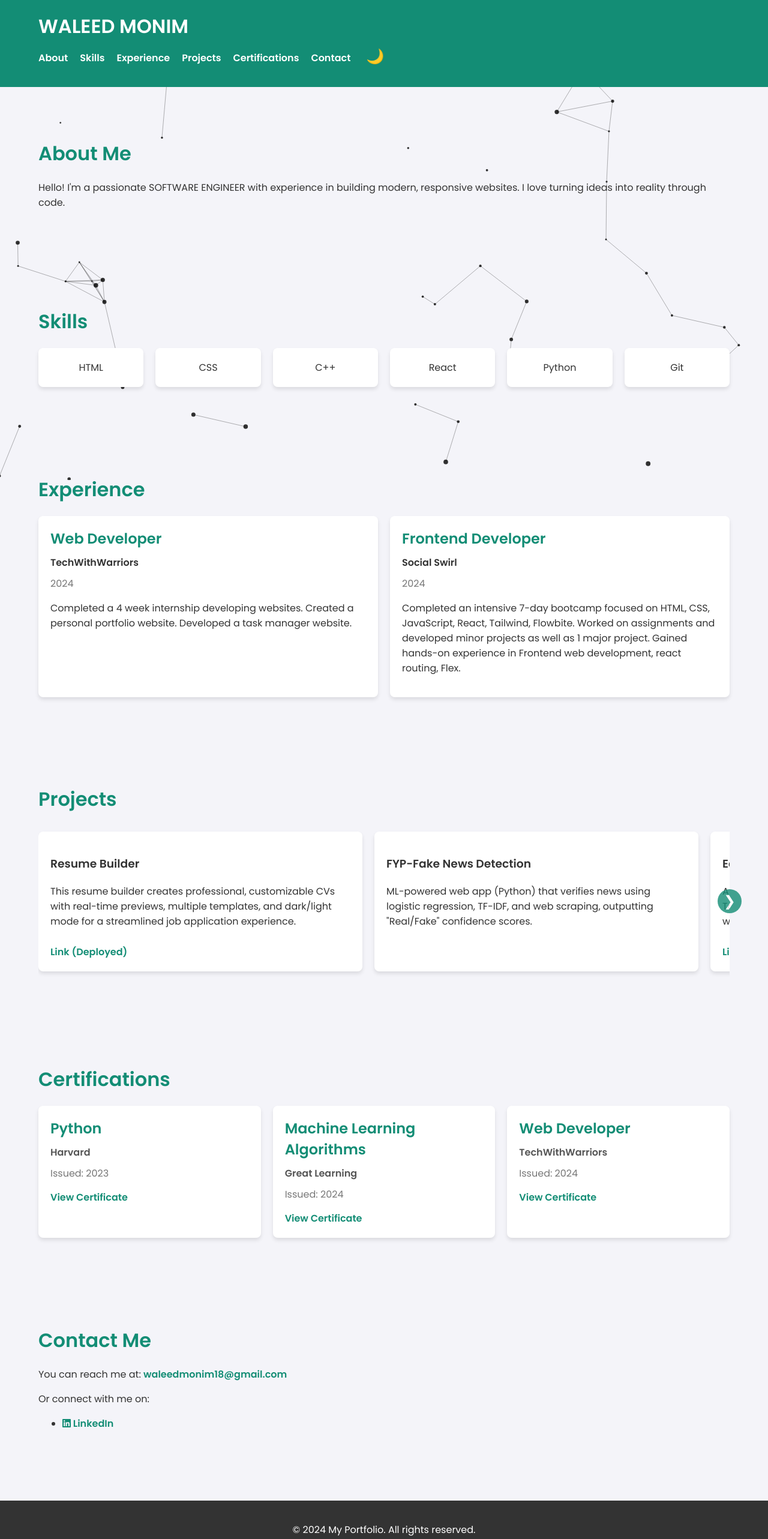
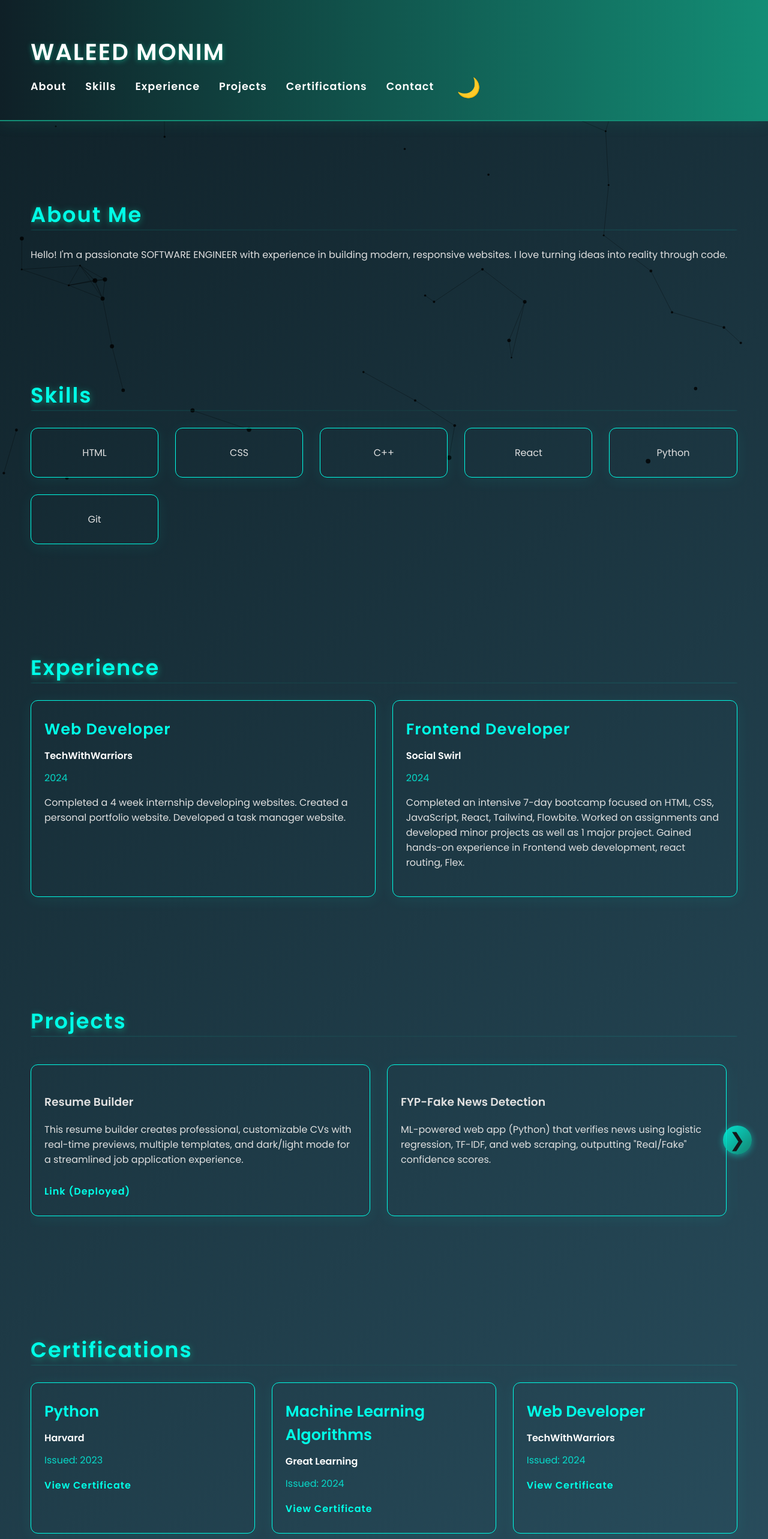
Before and after one commit to waleed170/wp, a plain HTML site: page index.html in a window 1280 px wide. Shown: the top 2565 px of the page at 60% size. Drawn offline with Linux system fonts and the light colour scheme.

Commit message:
Update styles.css

```diff
--- a/styles.css
+++ b/styles.css
@@ -1,12 +1,24 @@
 /* General Styles */
 body {
-  font-family: 'Poppins', sans-serif;
+  font-family: 'Poppins', 'Segoe UI', 'Roboto', sans-serif;
   margin: 0;
   padding: 0;
-  background-color: #f4f4f9;
-  color: #333;
-  transition: background-color 0.3s, color 0.3s;
+  background: linear-gradient(135deg, #0f2027 0%, #2c5364 100%);
+  color: #e0e0e0;
+  transition: background 0.4s, color 0.3s;
   position: relative;
+  min-height: 100vh;
+  overflow-x: hidden;
+}
+
+/* Glassmorphism Card */
+.glass {
+  background: rgba(30, 30, 30, 0.7);
+  border-radius: 16px;
+  box-shadow: 0 8px 32px 0 rgba(31, 38, 135, 0.37);
+  backdrop-filter: blur(8px);
+  -webkit-backdrop-filter: blur(8px);
+  border: 1px solid rgba(255, 255, 255, 0.18);
 }
 
 /* Canvas for particle system */
@@ -14,109 +26,176 @@ body {
   position: fixed;
   top: 0;
   left: 0;
-  width: 100%;
-  height: 100%;
+  width: 100vw;
+  height: 100vh;
   z-index: -1;
   pointer-events: none;
-  background: #f4f4f9;
+  background: transparent;
 }
 
+/* Container */
 .container {
-  width: 90%;
-  max-width: 1200px;
+  width: 92%;
+  max-width: 1300px;
   margin: 0 auto;
+  padding-top: 30px;
 }
 
+/* Header */
 header {
-  background: #138d75;
-  color: white;
-  padding: 20px 0;
+  background: linear-gradient(90deg, #0f2027 0%, #138d75 100%);
+  color: #fff;
+  padding: 28px 0 18px 0;
   display: flex;
   justify-content: space-between;
   align-items: center;
+  border-bottom: 2px solid #138d75;
+  box-shadow: 0 2px 24px rgba(19, 141, 117, 0.2);
 }
 
 header h1 {
   margin: 0;
-  font-size: 2rem;
+  font-size: 2.4rem;
+  letter-spacing: 2px;
+  font-weight: 700;
+  text-shadow: 0 2px 8px #138d75;
 }
 
 nav ul {
   list-style: none;
   padding: 0;
   display: flex;
-  gap: 20px;
+  gap: 32px;
 }
 
 nav ul li a {
-  color: white;
+  color: #fff;
   text-decoration: none;
   font-weight: 600;
+  font-size: 1.1rem;
+  letter-spacing: 1px;
+  position: relative;
+  transition: color 0.3s;
+}
+
+nav ul li a::after {
+  content: '';
+  display: block;
+  width: 0;
+  height: 2px;
+  background: #00ffe7;
+  transition: width 0.3s;
+  position: absolute;
+  left: 0;
+  bottom: -4px;
+  border-radius: 2px;
+}
+nav ul li a:hover::after {
+  width: 100%;
+}
+nav ul li a:hover {
+  color: #00ffe7;
 }
 
 #theme-toggle {
   background: none;
   border: none;
-  font-size: 1.5rem;
+  font-size: 2rem;
   cursor: pointer;
-  color: white;
-   margin-top: -5px;
+  color: #00ffe7;
+  margin-top: -5px;
+  transition: color 0.3s;
+}
+#theme-toggle:hover {
+  color: #fff;
+  text-shadow: 0 0 8px #00ffe7;
 }
 
+/* Section */
 .section {
-  padding: 60px 0;
+  padding: 70px 0 50px 0;
 }
 
+/* Headings */
 h2 {
-  font-size: 2rem;
-  margin-bottom: 20px;
-  color: #138d75;
+  font-size: 2.2rem;
+  margin-bottom: 28px;
+  color: #00ffe7;
+  letter-spacing: 2px;
+  text-shadow: 0 2px 12px #138d75;
+  position: relative;
+  overflow: hidden;
+}
+h2::after {
+  content: '';
+  position: absolute;
+  left: 0;
+  bottom: -6px;
+  width: 100%;
+  height: 4px;
+  background: linear-gradient(90deg, #00ffe7, #138d75, #00ffe7);
+  filter: blur(2px);
+  animation: neon-glow 2s infinite alternate;
+  border-radius: 2px;
 }
 
 /* Skills Section */
 .skills-grid {
   display: grid;
-  grid-template-columns: repeat(auto-fit, minmax(150px, 1fr));
-  gap: 20px;
+  grid-template-columns: repeat(auto-fit, minmax(180px, 1fr));
+  gap: 28px;
 }
 
 .skill {
-  background: white;
-  padding: 20px;
+  composes: glass;
+  padding: 28px 18px;
   text-align: center;
-  border-radius: 8px;
-  box-shadow: 0 4px 6px rgba(0, 0, 0, 0.1);
-  transition: background-color 0.3s, color 0.3s;
+  border-radius: 12px;
+  box-shadow: 0 4px 24px rgba(0,255,231,0.08);
+  border: 1px solid #00ffe7;
+  transition: transform 0.3s, box-shadow 0.3s;
+  position: relative;
+}
+.skill:hover {
+  transform: translateY(-6px) scale(1.04);
+  box-shadow: 0 8px 32px #00ffe755;
 }
 
 /* Experience Section */
 .experience-grid {
   display: grid;
-  grid-template-columns: repeat(auto-fit, minmax(250px, 1fr));
-  gap: 20px;
+  grid-template-columns: repeat(auto-fit, minmax(320px, 1fr));
+  gap: 28px;
 }
 
 .experience {
-  background: white;
-  padding: 20px;
-  border-radius: 8px;
-  box-shadow: 0 4px 6px rgba(0, 0, 0, 0.1);
-  transition: background-color 0.3s, color 0.3s;
+  composes: glass;
+  padding: 28px 22px;
+  border-radius: 12px;
+  box-shadow: 0 4px 24px rgba(0,255,231,0.08);
+  border: 1px solid #00ffe7;
+  transition: transform 0.3s, box-shadow 0.3s;
+}
+.experience:hover {
+  transform: translateY(-6px) scale(1.04);
+  box-shadow: 0 8px 32px #00ffe755;
 }
 
 .experience h3 {
   margin: 0;
-  font-size: 1.5rem;
-  color: #138d75;
+  font-size: 1.6rem;
+  color: #00ffe7;
+  letter-spacing: 1px;
 }
 
 .experience .company {
   font-weight: 600;
-  margin: 10px 0;
+  margin: 12px 0;
+  color: #fff;
 }
 
 .experience .duration {
-  color: #777;
+  color: #00ffe7cc;
   margin: 5px 0;
 }
 
@@ -125,15 +204,15 @@ h2 {
   position: relative;
   display: flex;
   align-items: center;
-  gap: 10px;
+  gap: 18px;
 }
 
 .projects-grid {
   display: flex;
   overflow-x: auto;
   scroll-behavior: smooth;
-  gap: 20px;
-  padding: 10px 0;
+  gap: 28px;
+  padding: 18px 0;
   scrollbar-width: none;
   -ms-overflow-style: none;
 }
@@ -143,45 +222,52 @@ h2 {
 }
 
 .project {
-  min-width: 250px;
-  max-width: 500px;
-  background: white;
-  padding: 20px;
-  border-radius: 8px;
-  box-shadow: 0 4px 6px rgba(0, 0, 0, 0.1);
-  transition: background-color 0.3s, color 0.3s;
+  min-width: 280px;
+  max-width: 520px;
+  composes: glass;
+  padding: 28px 22px;
+  border-radius: 12px;
+  box-shadow: 0 4px 24px rgba(0,255,231,0.08);
+  border: 1px solid #00ffe7;
+  transition: transform 0.3s, box-shadow 0.3s;
   flex: 0 0 auto;
+  position: relative;
+}
+.project:hover {
+  transform: translateY(-6px) scale(1.04);
+  box-shadow: 0 8px 32px #00ffe755;
 }
 
 .scroll-arrow {
-  background: #138d75;
-  color: white;
+  background: linear-gradient(135deg, #00ffe7 0%, #138d75 100%);
+  color: #121212;
   border: none;
   border-radius: 50%;
-  width: 40px;
-  height: 40px;
-  font-size: 1.5rem;
+  width: 48px;
+  height: 48px;
+  font-size: 2rem;
   cursor: pointer;
   display: flex;
   align-items: center;
   justify-content: center;
-  opacity: 0.8;
-  transition: opacity 0.3s;
-  z-index: 1;
+  opacity: 0.85;
+  transition: opacity 0.3s, box-shadow 0.3s;
+  z-index: 2;
+  box-shadow: 0 2px 12px #00ffe788;
 }
-
 .scroll-arrow:hover {
   opacity: 1;
+  box-shadow: 0 4px 24px #00ffe7cc;
 }
 
 .left-arrow {
   position: absolute;
-  left: -20px;
+  left: -24px;
 }
 
 .right-arrow {
   position: absolute;
-  right: -20px;
+  right: -24px;
 }
 
 .scroll-arrow.hidden {
@@ -190,163 +276,235 @@ h2 {
 
 .project-link {
   display: inline-block;
-  margin-top: 10px;
-  color: #138d75;
+  margin-top: 12px;
+  color: #00ffe7;
   text-decoration: none;
   font-weight: 600;
+  letter-spacing: 1px;
+  transition: color 0.3s;
 }
-
 .project-link:hover {
+  color: #fff;
+  text-shadow: 0 0 8px #00ffe7;
   text-decoration: underline;
 }
 
 /* Certifications Section */
 .certifications-grid {
   display: grid;
-  grid-template-columns: repeat(auto-fit, minmax(250px, 1fr));
-  gap: 20px;
+  grid-template-columns: repeat(auto-fit, minmax(320px, 1fr));
+  gap: 28px;
 }
 
 .certification {
-  background: white;
-  padding: 20px;
-  border-radius: 8px;
-  box-shadow: 0 4px 6px rgba(0, 0, 0, 0.1);
-  transition: background-color 0.3s, color 0.3s;
+  composes: glass;
+  padding: 28px 22px;
+  border-radius: 12px;
+  box-shadow: 0 4px 24px rgba(0,255,231,0.08);
+  border: 1px solid #00ffe7;
+  transition: transform 0.3s, box-shadow 0.3s;
+}
+.certification:hover {
+  transform: translateY(-6px) scale(1.04);
+  box-shadow: 0 8px 32px #00ffe755;
 }
 
 .certification h3 {
   margin: 0;
-  font-size: 1.5rem;
-  color: #138d75;
+  font-size: 1.6rem;
+  color: #00ffe7;
 }
 
 .certification .issuer {
   font-weight: 600;
-  margin: 10px 0;
-  color: #555;
+  margin: 12px 0;
+  color: #fff;
 }
 
 .certification .date {
-  color: #777;
+  color: #00ffe7cc;
   margin: 5px 0;
 }
 
 .certification-link {
   display: inline-block;
-  margin-top: 10px;
-  color: #138d75;
+  margin-top: 12px;
+  color: #00ffe7;
   text-decoration: none;
   font-weight: 600;
+  letter-spacing: 1px;
+  transition: color 0.3s;
 }
-
 .certification-link:hover {
+  color: #fff;
+  text-shadow: 0 0 8px #00ffe7;
   text-decoration: underline;
 }
 
 .certification-header {
   display: flex;
   align-items: center;
-  gap: 10px;
+  gap: 12px;
 }
 
 .certification-icon {
-  font-size: 1.5rem;
-  color: #138d75;
+  font-size: 2rem;
+  color: #00ffe7;
+  text-shadow: 0 0 8px #00ffe7;
 }
 
 /* Contact Section */
 #contact a {
-  color: #138d75;
+  color: #00ffe7;
   text-decoration: none;
   font-weight: 600;
+  letter-spacing: 1px;
+  transition: color 0.3s;
 }
-
 #contact a:hover {
+  color: #fff;
+  text-shadow: 0 0 8px #00ffe7;
   text-decoration: underline;
 }
 
 /* Footer */
 footer {
-  background: #333;
-  color: white;
+  background: linear-gradient(90deg, #0f2027 0%, #138d75 100%);
+  color: #fff;
   text-align: center;
-  padding: 20px 0;
-  margin-top: 40px;
-  transition: background-color 0.3s;
+  padding: 28px 0;
+  margin-top: 48px;
+  border-top: 2px solid #00ffe7;
+  box-shadow: 0 -2px 24px rgba(19, 141, 117, 0.2);
+  font-size: 1.1rem;
+  letter-spacing: 1px;
+  transition: background 0.3s;
 }
 
 /* Dark Mode Styles */
 body.dark-mode {
-  background-color: #121212;
-  color: #e0e0e0;
+  background: linear-gradient(135deg, #121212 0%, #232526 100%);
+  color: #00ffe7;
 }
 
-body.dark-mode header {
-  background: #1e1e1e;
+body.dark-mode header,
+body.dark-mode footer {
+  background: linear-gradient(90deg, #232526 0%, #0f2027 100%);
+  color: #00ffe7;
+  border-color: #00ffe7;
 }
 
 body.dark-mode .skill,
 body.dark-mode .experience,
 body.dark-mode .project,
 body.dark-mode .certification {
-  background: #1e1e1e;
-  color: #e0e0e0;
-  box-shadow: 0 4px 6px rgba(0, 0, 0, 0.3);
-}
-
-body.dark-mode footer {
-  background: #1e1e1e;
+  background: rgba(18, 18, 18, 0.85);
+  color: #00ffe7;
+  box-shadow: 0 4px 24px #00ffe733;
+  border: 1px solid #00ffe7;
 }
 
 body.dark-mode #particle-canvas {
-  background: #121212;
+  background: transparent;
 }
 
 body.dark-mode .scroll-arrow {
-  background: #1e1e1e;
-  color: #e0e0e0;
+  background: linear-gradient(135deg, #232526 0%, #00ffe7 100%);
+  color: #00ffe7;
+  box-shadow: 0 2px 12px #00ffe788;
 }
 
 /* Back to Top Button */
 #back-to-top {
   display: none;
   position: fixed;
-  bottom: 20px;
-  right: 20px;
-  padding: 10px;
-  background: #138d75;
-  color: white;
+  bottom: 28px;
+  right: 28px;
+  padding: 14px;
+  background: linear-gradient(135deg, #00ffe7 0%, #138d75 100%);
+  color: #121212;
   border: none;
   border-radius: 50%;
   cursor: pointer;
-  font-size: 1.5rem;
+  font-size: 2rem;
   z-index: 1000;
+  box-shadow: 0 2px 12px #00ffe788;
+  transition: background 0.3s, color 0.3s;
+}
+#back-to-top:hover {
+  background: #fff;
+  color: #00ffe7;
+  box-shadow: 0 4px 24px #00ffe7cc;
 }
 
 /* Responsive Styles */
-@media (max-width: 768px) {
+@media (max-width: 900px) {
+  .container {
+    width: 98%;
+    padding-top: 18px;
+  }
+  .skills-grid,
+  .experience-grid,
+  .certifications-grid {
+    grid-template-columns: repeat(auto-fit, minmax(90vw, 1fr));
+  }
+  .projects-grid {
+    gap: 18px;
+  }
+  .left-arrow {
+    left: 0;
+  }
+  .right-arrow {
+    right: 0;
+  }
   header {
     flex-direction: column;
     text-align: center;
+    padding: 18px 0 10px 0;
   }
-
   nav ul {
     flex-direction: column;
-    gap: 10px;
+    gap: 12px;
   }
-
-  .skills-grid,
-  .experience-grid,
-  .certifications-grid {
-    grid-template-columns: repeat(auto-fit, minmax(100%, 1fr));
-  }
-
-  .left-arrow {
-    left: 0;
-  }
-
-  .right-arrow {
-    right: 0;
+  h2 {
+    font-size: 1.6rem;
   }
 }
+
+/* Neon Glow Animation */
+
+
+/* Fade In Animation */
+@keyframes fade-in-up {
+  0% {
+    opacity: 0;
+    transform: translateY(40px) scale(0.96);
+  }
+  100% {
+    opacity: 1;
+    transform: translateY(0) scale(1);
+  }
+}
+
+/* Floating Card Animation */
+@keyframes float-card {
+  0%, 100% {
+    transform: translateY(0);
+  }
+  50% {
+    transform: translateY(-8px);
+  }
+}
+
+/* Apply Animations */
+.section, .container, h2, .skill, .experience, .project, .certification, #contact, footer {
+  animation: fade-in-up 1s cubic-bezier(.77,0,.175,1) both;
+}
+
+.skill, .experience, .project, .certification {
+  animation: float-card 3s ease-in-out infinite;
+}
+
+.skill:hover, .experience:hover, .project:hover, .certification:hover {
+  animation: neon-glow 1.2s alternate infinite;
+  box-shadow: 0 0 32px #00ffe7, 0 0 64px #138d75, 0 0 16px
```
